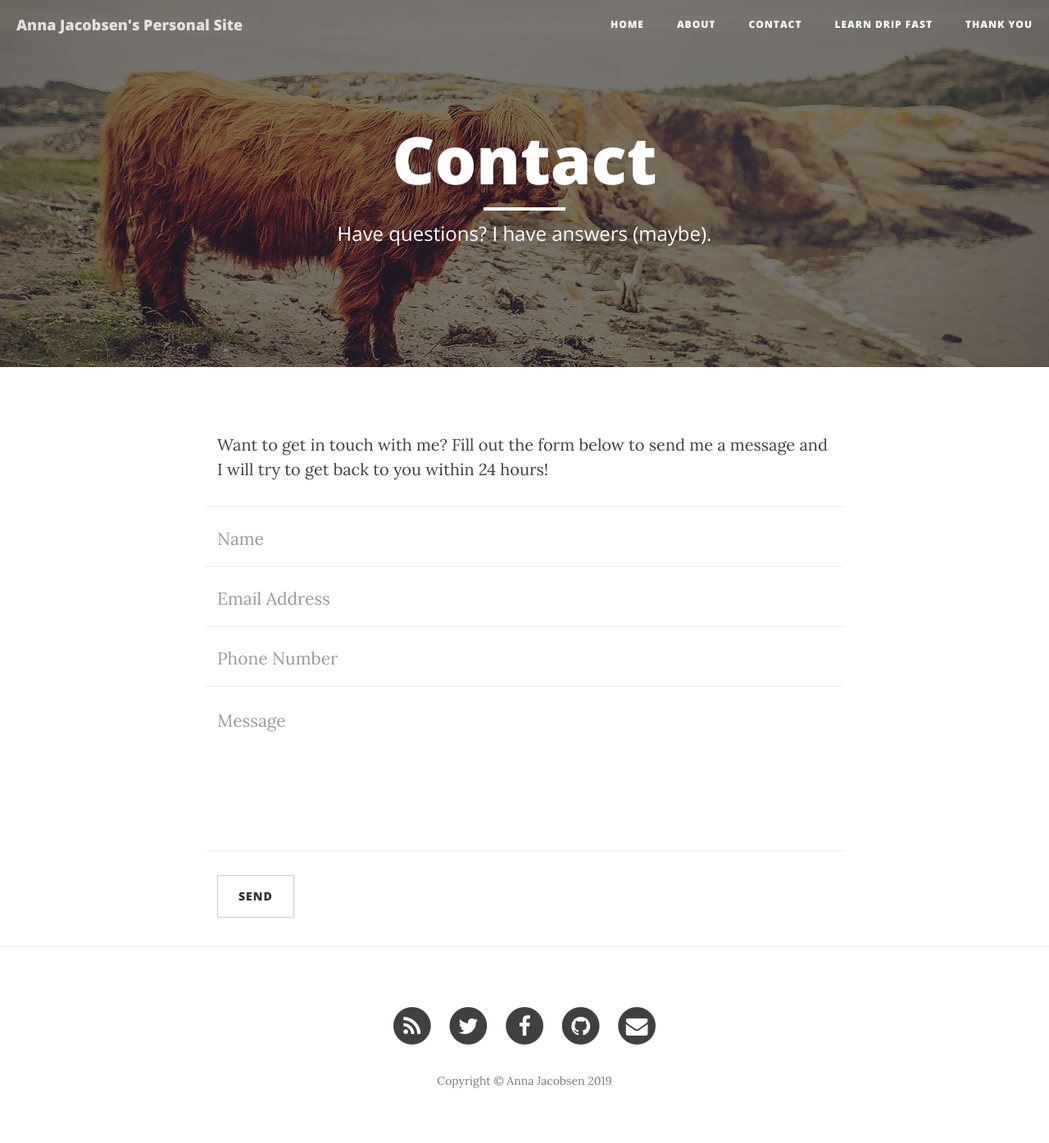
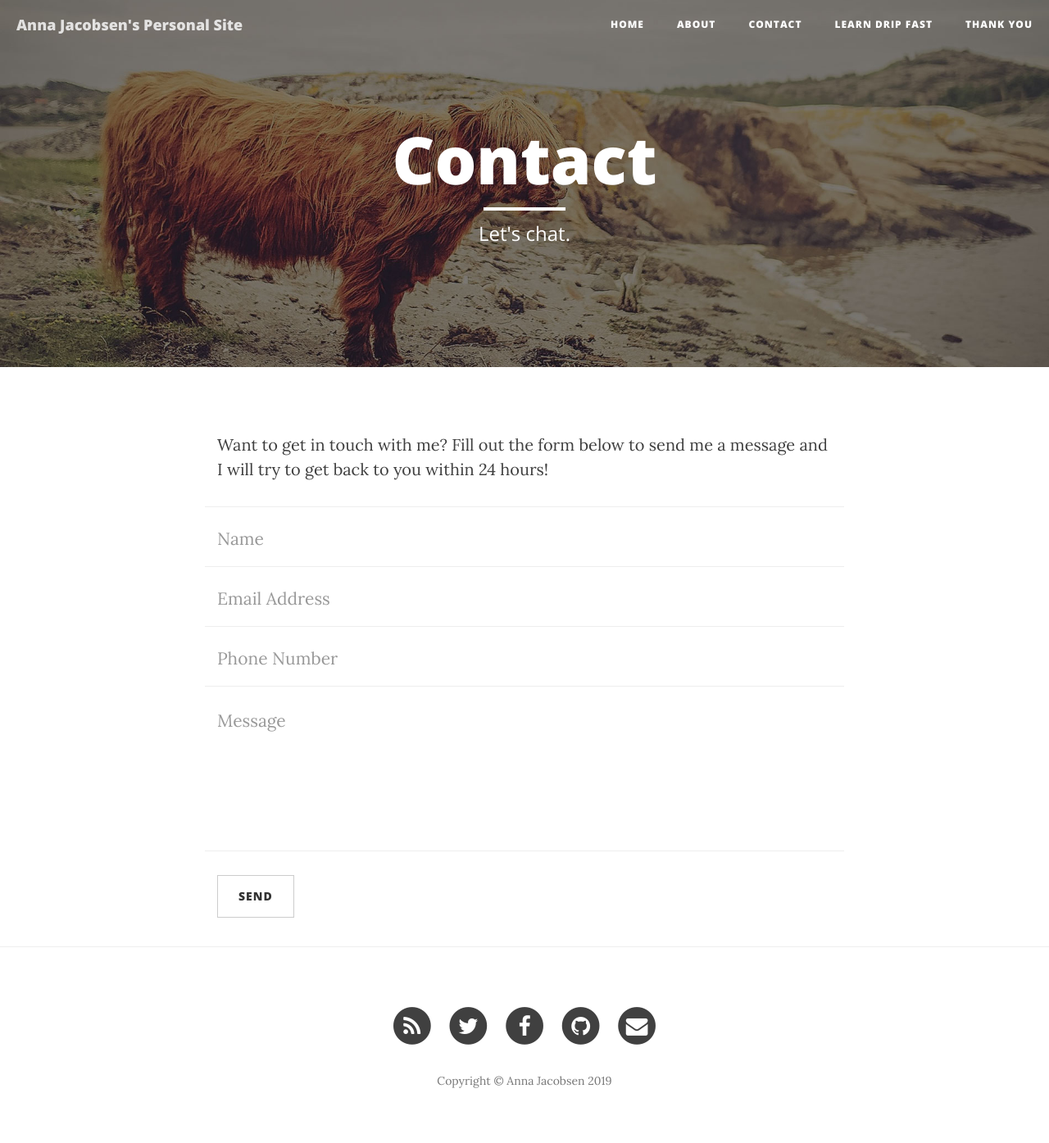
Before and after one commit to annaj/annaj, a Jekyll site: the page built from contact.html, in a window 1280 px wide. Shown: the whole page at 82% size. Built offline with Jekyll 4.4.1, drawn with Linux system fonts in a browser that asks for light colours; nearby versions of some CDN libraries.

Commit message:
Contact page
revised subhead

```diff
--- a/contact.html
+++ b/contact.html
@@ -1,7 +1,7 @@
 ---
 layout: page
 title: "Contact"
-description: "Have questions? I have answers (maybe)."
+description: "Let's chat."
 header-img: "img/contact-bg.jpg"
 ---
 
```
